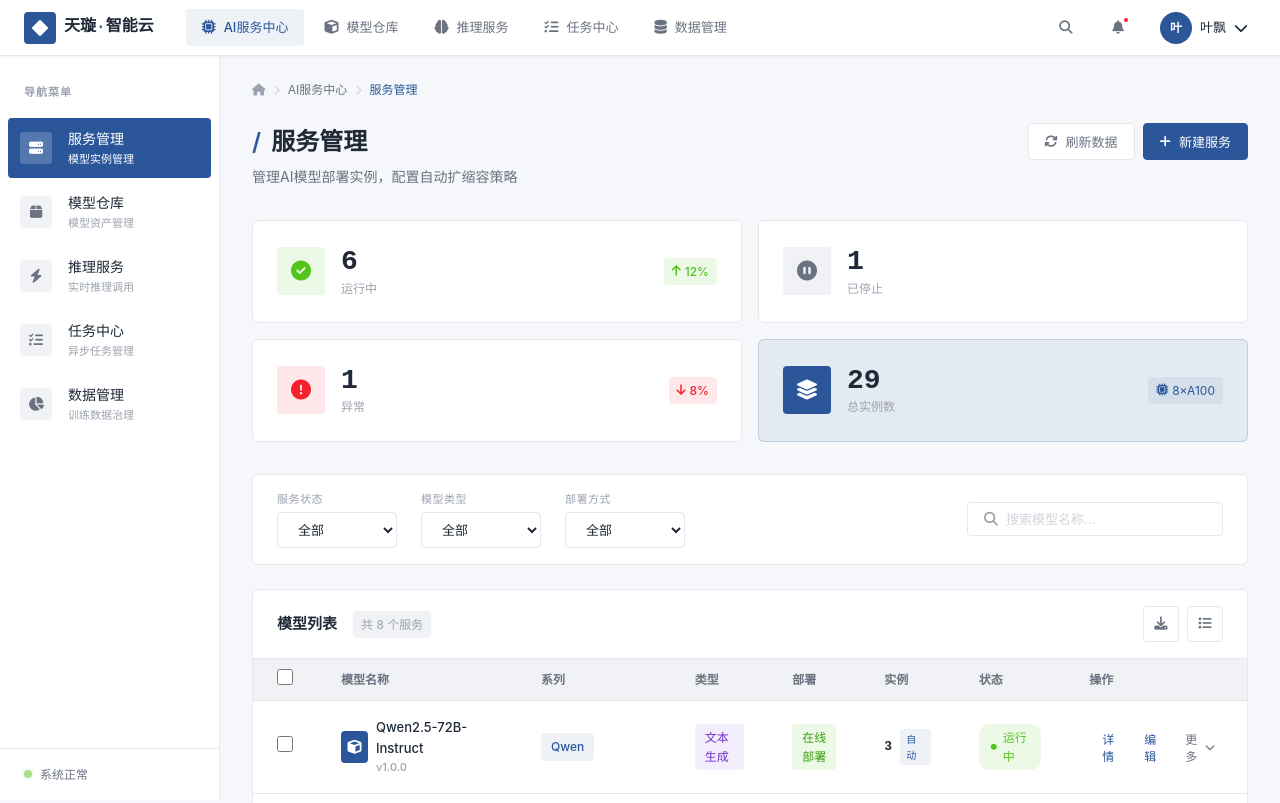
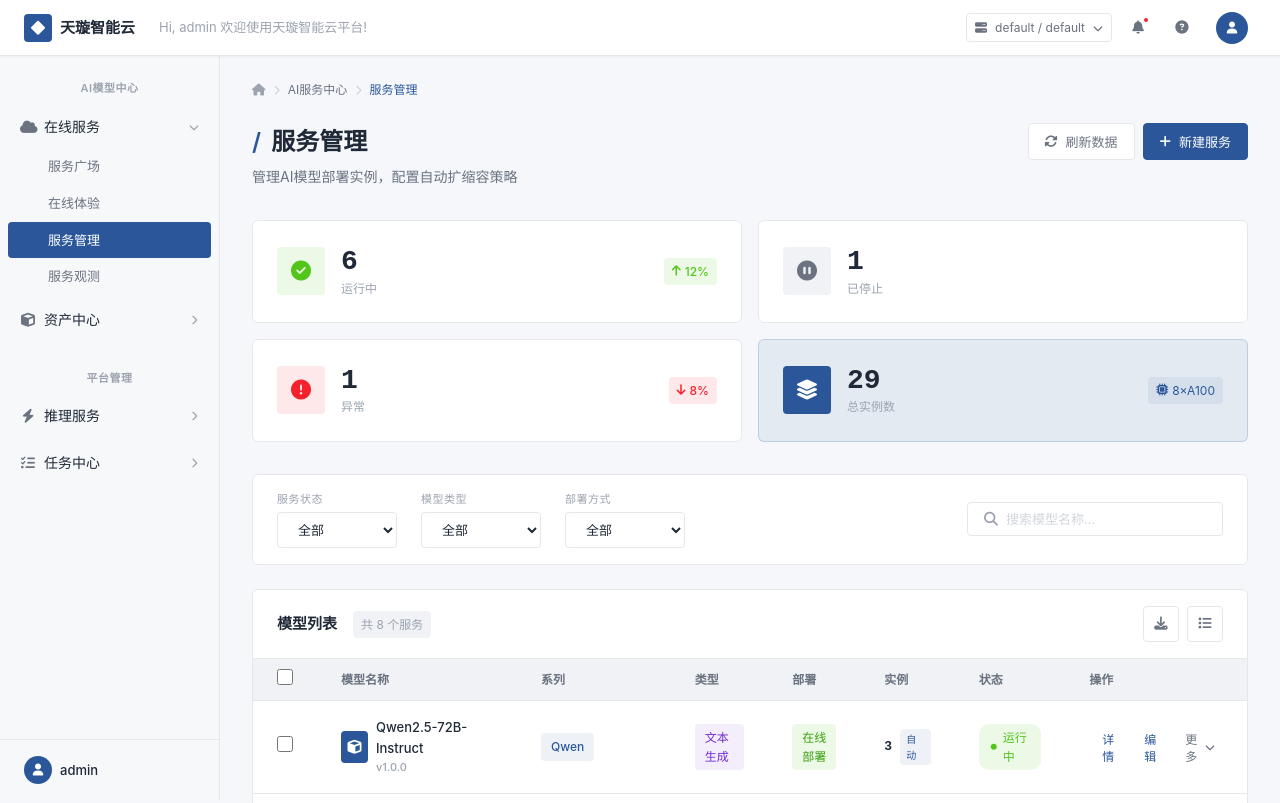
Before and after one commit to leaf-kai0805/tianxuan-cloud, a website: page index.html in a window 1280 px wide. Shown: the top 803 px of the page. Drawn offline with Linux system fonts and the light colour scheme; a web font is replaced by a local one.

Commit message:
refactor: 按参考图重构菜单布局为顶部导航+左侧层级侧边栏
- 顶部导航栏：Logo+品牌名+欢迎语（左侧），环境选择器+通知+帮助+用户头像（右侧）
- 左侧侧边栏：层级菜单结构，含模块分组标题、一级可展开菜单（带图标+箭头）、二级子菜单（缩进纯文字）
- 选中态为深蓝背景+白色文字，底部显示用户信息
- 侧边栏交互：点击一级菜单展开/收起，点击二级菜单切换选中
- 更新 DESIGN.md 新增页面结构和侧边栏菜单层级规范"

Coze-Commit-Type: user
Coze-User-ID: 1880590465114156
Coze-Conversation-ID: 7514312

```diff
--- a/css/style.css
+++ b/css/style.css
@@ -124,6 +124,7 @@ input, select {
     border-bottom: 1px solid var(--border-color);
     display: flex;
     align-items: center;
+    justify-content: space-between;
     padding: 0 var(--space-lg);
     position: sticky;
     top: 0;
@@ -131,73 +132,68 @@ input, select {
     box-shadow: var(--shadow-sm);
 }
 
+.nav-left {
+    display: flex;
+    align-items: center;
+    gap: var(--space-lg);
+}
+
 .nav-brand {
     display: flex;
     align-items: center;
     gap: var(--space-sm);
-    margin-right: var(--space-xl);
 }
 
 .brand-icon {
-    width: 32px;
-    height: 32px;
+    width: 28px;
+    height: 28px;
     background: var(--accent-blue);
     border-radius: var(--radius-sm);
     display: flex;
     align-items: center;
     justify-content: center;
-    font-size: 16px;
+    font-size: 14px;
     color: #FFFFFF;
 }
 
 .brand-text {
-    font-size: 16px;
+    font-size: 15px;
     font-weight: 600;
     color: var(--text-primary);
-    font-family: var(--font-mono);
-}
-
-.brand-accent {
-    color: var(--accent-blue);
-}
-
-.nav-menu {
-    display: flex;
-    gap: var(--space-xs);
-    flex: 1;
-}
-
-.nav-item {
-    display: flex;
-    align-items: center;
-    gap: var(--space-sm);
-    padding: var(--space-sm) var(--space-md);
-    border-radius: var(--radius-sm);
+    white-space: nowrap;
+}
+
+.nav-welcome {
+    font-size: 13px;
+    color: var(--text-tertiary);
+    white-space: nowrap;
+}
+
+.nav-right {
+    display: flex;
+    align-items: center;
+    gap: var(--space-sm);
+}
+
+.env-selector {
+    display: flex;
+    align-items: center;
+    gap: var(--space-sm);
+    padding: var(--space-xs) var(--space-sm);
+    border: 1px solid var(--border-color);
+    border-radius: var(--radius-sm);
+    font-size: 12px;
     color: var(--text-secondary);
-    font-size: 13px;
-    font-weight: 500;
-    transition: var(--transition-fast);
-    position: relative;
-}
-
-.nav-item:hover {
-    color: var(--accent-blue);
-    background: var(--accent-blue-light);
-}
-
-.nav-item.active {
-    color: var(--accent-blue);
-    background: var(--accent-blue-light);
-}
-
-.nav-item i {
-    font-size: 14px;
-}
-
-.nav-right {
-    display: flex;
-    align-items: center;
-    gap: var(--space-md);
+    cursor: pointer;
+    transition: var(--transition-fast);
+}
+
+.env-selector:hover {
+    border-color: var(--border-hover);
+}
+
+.env-selector i:last-child {
+    font-size: 10px;
 }
 
 .icon-btn {
@@ -255,12 +251,6 @@ input, select {
     color: #FFFFFF;
 }
 
-.user-name {
-    font-size: 13px;
-    font-weight: 500;
-    color: var(--text-primary);
-}
-
 /* ===== 主体布局 ===== */
 .main-wrapper {
     display: flex;
@@ -270,7 +260,7 @@ input, select {
 /* ===== 侧边栏 ===== */
 .sidebar {
     width: 220px;
-    background: var(--bg-secondary);
+    background: #F7F8FA;
     border-right: 1px solid var(--border-color);
     display: flex;
     flex-direction: column;
@@ -278,118 +268,142 @@ input, select {
     top: 56px;
     height: calc(100vh - 56px);
     overflow-y: auto;
-}
-
-.sidebar-header {
-    padding: var(--space-lg) var(--space-lg) var(--space-md);
-}
-
-.sidebar-title {
+    flex-shrink: 0;
+}
+
+.sidebar-group {
+    padding-top: var(--space-md);
+}
+
+.sidebar-group-title {
+    padding: var(--space-sm) var(--space-lg);
     font-size: 11px;
     font-weight: 600;
     color: var(--text-tertiary);
     text-transform: uppercase;
-    letter-spacing: 1px;
-}
-
-.sidebar-menu {
-    flex: 1;
+    letter-spacing: 0.5px;
+    text-align: center;
+}
+
+.sidebar-nav {
     padding: 0 var(--space-sm);
 }
 
-.menu-item {
-    display: flex;
-    align-items: center;
-    gap: var(--space-md);
+/* 一级菜单组 */
+.nav-group {
+    margin-bottom: var(--space-xs);
+}
+
+.nav-group-header {
+    display: flex;
+    align-items: center;
+    justify-content: space-between;
     padding: 10px 12px;
     border-radius: var(--radius-sm);
-    margin-bottom: var(--space-xs);
-    transition: var(--transition-fast);
-    position: relative;
-    overflow: hidden;
-}
-
-.menu-item::before {
-    display: none;
-}
-
-.menu-item:hover {
-    background: var(--bg-hover);
-}
-
-.menu-item.active {
-    background: var(--accent-blue);
-    border-radius: var(--radius-sm);
-}
-
-.menu-item.active .menu-name,
-.menu-item.active .menu-desc {
-    color: #FFFFFF;
-}
-
-.menu-icon {
-    width: 32px;
-    height: 32px;
-    background: var(--bg-tertiary);
-    border-radius: var(--radius-sm);
-    display: flex;
-    align-items: center;
-    justify-content: center;
-    color: var(--text-secondary);
-    font-size: 14px;
-    transition: var(--transition-fast);
-    flex-shrink: 0;
-}
-
-.menu-item:hover .menu-icon {
-    color: var(--accent-blue);
-    background: var(--accent-blue-light);
-}
-
-.menu-item.active .menu-icon {
-    background: rgba(255, 255, 255, 0.2);
-    color: #FFFFFF;
-}
-
-.menu-text {
-    display: flex;
-    flex-direction: column;
-}
-
-.menu-name {
+    cursor: pointer;
+    transition: var(--transition-fast);
+    color: var(--text-primary);
     font-size: 14px;
     font-weight: 500;
-    color: var(--text-primary);
-}
-
-.menu-desc {
-    font-size: 11px;
+}
+
+.nav-group-header:hover {
+    background: var(--bg-hover);
+}
+
+.nav-group-left {
+    display: flex;
+    align-items: center;
+    gap: var(--space-sm);
+}
+
+.nav-group-icon {
+    font-size: 14px;
+    color: var(--text-secondary);
+    width: 16px;
+    text-align: center;
+}
+
+.nav-group-arrow {
+    font-size: 10px;
     color: var(--text-tertiary);
-}
-
+    transition: transform var(--transition-fast);
+}
+
+.nav-group.expanded .nav-group-arrow {
+    transform: rotate(0deg);
+}
+
+.nav-group:not(.expanded) .nav-group-arrow {
+    transform: rotate(-90deg);
+}
+
+/* 二级子菜单 */
+.nav-group-children {
+    overflow: hidden;
+    max-height: 0;
+    transition: max-height var(--transition-normal);
+}
+
+.nav-group.expanded .nav-group-children {
+    max-height: 300px;
+}
+
+.nav-child-item {
+    display: block;
+    padding: 8px 12px 8px 40px;
+    font-size: 13px;
+    color: var(--text-secondary);
+    border-radius: var(--radius-sm);
+    transition: var(--transition-fast);
+    cursor: pointer;
+}
+
+.nav-child-item:hover {
+    color: var(--text-primary);
+    background: var(--bg-hover);
+}
+
+.nav-child-item.active {
+    background: var(--accent-blue);
+    color: #FFFFFF;
+    font-weight: 500;
+}
+
+.nav-child-item.active:hover {
+    background: var(--accent-blue-hover);
+    color: #FFFFFF;
+}
+
+/* 侧边栏底部用户 */
 .sidebar-footer {
+    margin-top: auto;
     padding: var(--space-md) var(--space-lg);
     border-top: 1px solid var(--border-color);
 }
 
-.system-status {
-    display: flex;
-    align-items: center;
-    gap: var(--space-sm);
-    font-size: 12px;
-    color: var(--text-secondary);
-}
-
-.status-dot {
-    width: 8px;
-    height: 8px;
+.sidebar-user {
+    display: flex;
+    align-items: center;
+    gap: var(--space-sm);
+}
+
+.sidebar-user-avatar {
+    width: 28px;
+    height: 28px;
+    background: var(--accent-blue);
     border-radius: 50%;
-    animation: pulse 2s ease-in-out infinite;
-}
-
-.status-dot.running {
-    background: var(--success);
-    box-shadow: 0 0 4px rgba(82, 196, 26, 0.4);
+    display: flex;
+    align-items: center;
+    justify-content: center;
+    font-size: 12px;
+    color: #FFFFFF;
+}
+
+.sidebar-user-name {
+    font-size: 13px;
+    color: var(--text-primary);
+    font-weight: 500;
 }
 
 @keyframes pulse {
@@ -1792,7 +1806,7 @@ input[type="checkbox"] {
         flex-wrap: wrap;
     }
 
-    .nav-menu {
+    .nav-child-item {
         display: none;
     }
 
--- a/index.html
+++ b/index.html
@@ -12,50 +12,33 @@
 <div class="app-container">
         <!-- 顶部导航 -->
         <header class="top-nav">
+            <div class="nav-left">
                 <div class="nav-brand">
                     <div class="brand-icon">
                         <i class="fa-solid fa-diamond"></i>
                     </div>
-                <span class="brand-text">天璇<span class="brand-accent">·</span>智能云</span>
+                    <span class="brand-text">天璇智能云</span>
+                </div>
+                <span class="nav-welcome">Hi, admin 欢迎使用天璇智能云平台!</span>
             </div>
 
-            <nav class="nav-menu">
-                <a href="#" class="nav-item active">
-                    <i class="fa-solid fa-microchip"></i>
-                    <span>AI服务中心</span>
-                </a>
-                <a href="#" class="nav-item">
-                    <i class="fa-solid fa-cube"></i>
-                    <span>模型仓库</span>
-                </a>
-                <a href="#" class="nav-item">
-                    <i class="fa-solid fa-brain"></i>
-                    <span>推理服务</span>
-                </a>
-                <a href="#" class="nav-item">
-                    <i class="fa-solid fa-tasks"></i>
-                    <span>任务中心</span>
-                </a>
-                <a href="#" class="nav-item">
-                    <i class="fa-solid fa-database"></i>
-                    <span>数据管理</span>
-                </a>
-            </nav>
-
             <div class="nav-right">
-                <button class="icon-btn" title="搜索">
-                    <i class="fa-solid fa-magnifying-glass"></i>
-                </button>
+                <div class="env-selector">
+                    <i class="fa-solid fa-server"></i>
+                    <span>default / default</span>
+                    <i class="fa-solid fa-chevron-down"></i>
+                </div>
                 <button class="icon-btn" title="通知">
                     <i class="fa-solid fa-bell"></i>
                     <span class="notification-dot"></span>
                 </button>
+                <button class="icon-btn" title="帮助">
+                    <i class="fa-solid fa-circle-question"></i>
+                </button>
                 <div class="user-menu">
                     <div class="user-avatar">
-                        <span>叶</span>
+                        <i class="fa-solid fa-user"></i>
                     </div>
-                    <span class="user-name">叶飘</span>
-                    <i class="fa-solid fa-chevron-down"></i>
                 </div>
             </div>
         </header>
@@ -64,61 +47,82 @@
         <div class="main-wrapper">
             <!-- 侧边栏 -->
             <aside class="sidebar">
-                <div class="sidebar-header">
-                    <span class="sidebar-title">导航菜单</span>
+                <div class="sidebar-group">
+                    <div class="sidebar-group-title">AI模型中心</div>
+                    <nav class="sidebar-nav">
+                        <!-- 一级菜单：在线服务 -->
+                        <div class="nav-group expanded">
+                            <div class="nav-group-header" data-group="online-service">
+                                <div class="nav-group-left">
+                                    <i class="fa-solid fa-cloud nav-group-icon"></i>
+                                    <span>在线服务</span>
                                 </div>
-                <nav class="sidebar-menu">
-                    <a href="#" class="menu-item active" data-page="service-management">
-                        <div class="menu-icon">
-                            <i class="fa-solid fa-server"></i>
+                                <i class="fa-solid fa-chevron-down nav-group-arrow"></i>
                             </div>
-                        <div class="menu-text">
-                            <span class="menu-name">服务管理</span>
-                            <span class="menu-desc">模型实例管理</span>
+                            <div class="nav-group-children">
+                                <a href="#" class="nav-child-item">服务广场</a>
+                                <a href="#" class="nav-child-item">在线体验</a>
+                                <a href="#" class="nav-child-item active">服务管理</a>
+                                <a href="#" class="nav-child-item">服务观测</a>
                             </div>
-                    </a>
-                    <a href="#" class="menu-item" data-page="model-repo">
-                        <div class="menu-icon">
-                            <i class="fa-solid fa-box"></i>
                         </div>
-                        <div class="menu-text">
-                            <span class="menu-name">模型仓库</span>
-                            <span class="menu-desc">模型资产管理</span>
+                        <!-- 一级菜单：资产中心 -->
+                        <div class="nav-group">
+                            <div class="nav-group-header" data-group="asset-center">
+                                <div class="nav-group-left">
+                                    <i class="fa-solid fa-cube nav-group-icon"></i>
+                                    <span>资产中心</span>
                                 </div>
-                    </a>
-                    <a href="#" class="menu-item" data-page="inference-service">
-                        <div class="menu-icon">
-                            <i class="fa-solid fa-bolt"></i>
+                                <i class="fa-solid fa-chevron-down nav-group-arrow"></i>
                             </div>
-                        <div class="menu-text">
-                            <span class="menu-name">推理服务</span>
-                            <span class="menu-desc">实时推理调用</span>
+                            <div class="nav-group-children">
+                                <a href="#" class="nav-child-item">模型仓库</a>
+                                <a href="#" class="nav-child-item">数据管理</a>
                             </div>
-                    </a>
-                    <a href="#" class="menu-item" data-page="task-center">
-                        <div class="menu-icon">
-                            <i class="fa-solid fa-list-check"></i>
                         </div>
-                        <div class="menu-text">
-                            <span class="menu-name">任务中心</span>
-                            <span class="menu-desc">异步任务管理</span>
+                    </nav>
                 </div>
-                    </a>
-                    <a href="#" class="menu-item" data-page="data-management">
-                        <div class="menu-icon">
-                            <i class="fa-solid fa-chart-pie"></i>
+
+                <div class="sidebar-group">
+                    <div class="sidebar-group-title">平台管理</div>
+                    <nav class="sidebar-nav">
+                        <!-- 一级菜单：推理服务 -->
+                        <div class="nav-group">
+                            <div class="nav-group-header" data-group="inference">
+                                <div class="nav-group-left">
+                                    <i class="fa-solid fa-bolt nav-group-icon"></i>
+                                    <span>推理服务</span>
                                 </div>
-                        <div class="menu-text">
-                            <span class="menu-name">数据管理</span>
-                            <span class="menu-desc">训练数据治理</span>
+                                <i class="fa-solid fa-chevron-down nav-group-arrow"></i>
                             </div>
-                    </a>
+                            <div class="nav-group-children">
+                                <a href="#" class="nav-child-item">推理调用</a>
+                                <a href="#" class="nav-child-item">推理监控</a>
+                            </div>
+                        </div>
+                        <!-- 一级菜单：任务中心 -->
+                        <div class="nav-group">
+                            <div class="nav-group-header" data-group="task-center">
+                                <div class="nav-group-left">
+                                    <i class="fa-solid fa-list-check nav-group-icon"></i>
+                                    <span>任务中心</span>
+                                </div>
+                                <i class="fa-solid fa-chevron-down nav-group-arrow"></i>
+                            </div>
+                            <div class="nav-group-children">
+                                <a href="#" class="nav-child-item">异步任务</a>
+                                <a href="#" class="nav-child-item">任务日志</a>
+                            </div>
+                        </div>
                     </nav>
+                </div>
 
                 <div class="sidebar-footer">
-                    <div class="system-status">
-                        <div class="status-dot running"></div>
-                        <span>系统正常</span>
+                    <div class="sidebar-user">
+                        <div class="sidebar-user-avatar">
+                            <i class="fa-solid fa-user"></i>
+                        </div>
+                        <span class="sidebar-user-name">admin</span>
                     </div>
                 </div>
             </aside>
--- a/js/app.js
+++ b/js/app.js
@@ -300,7 +300,32 @@ document.addEventListener('DOMContentLoaded', function() {
     renderTable();
     bindEvents();
     initNotificationSelects();
+    initSidebar();
 });
+
+// ===== 侧边栏交互 =====
+function initSidebar() {
+    // 一级菜单展开/收起
+    document.querySelectorAll('.nav-group-header').forEach(function(header) {
+        header.addEventListener('click', function() {
+            var group = this.closest('.nav-group');
+            group.classList.toggle('expanded');
+        });
+    });
+
+    // 二级菜单选中
+    document.querySelectorAll('.nav-child-item').forEach(function(item) {
+        item.addEventListener('click', function(e) {
+            e.preventDefault();
+            // 清除所有 active
+            document.querySelectorAll('.nav-child-item').forEach(function(el) {
+                el.classList.remove('active');
+            });
+            // 设置当前选中
+            this.classList.add('active');
+        });
+    });
+}
 
 // ===== 更新统计卡片 =====
 function updateStats() {
```
Also changed, not shown: DESIGN.md (+12 -2 lines). Lines whose indentation alone changed are shown as unchanged.
